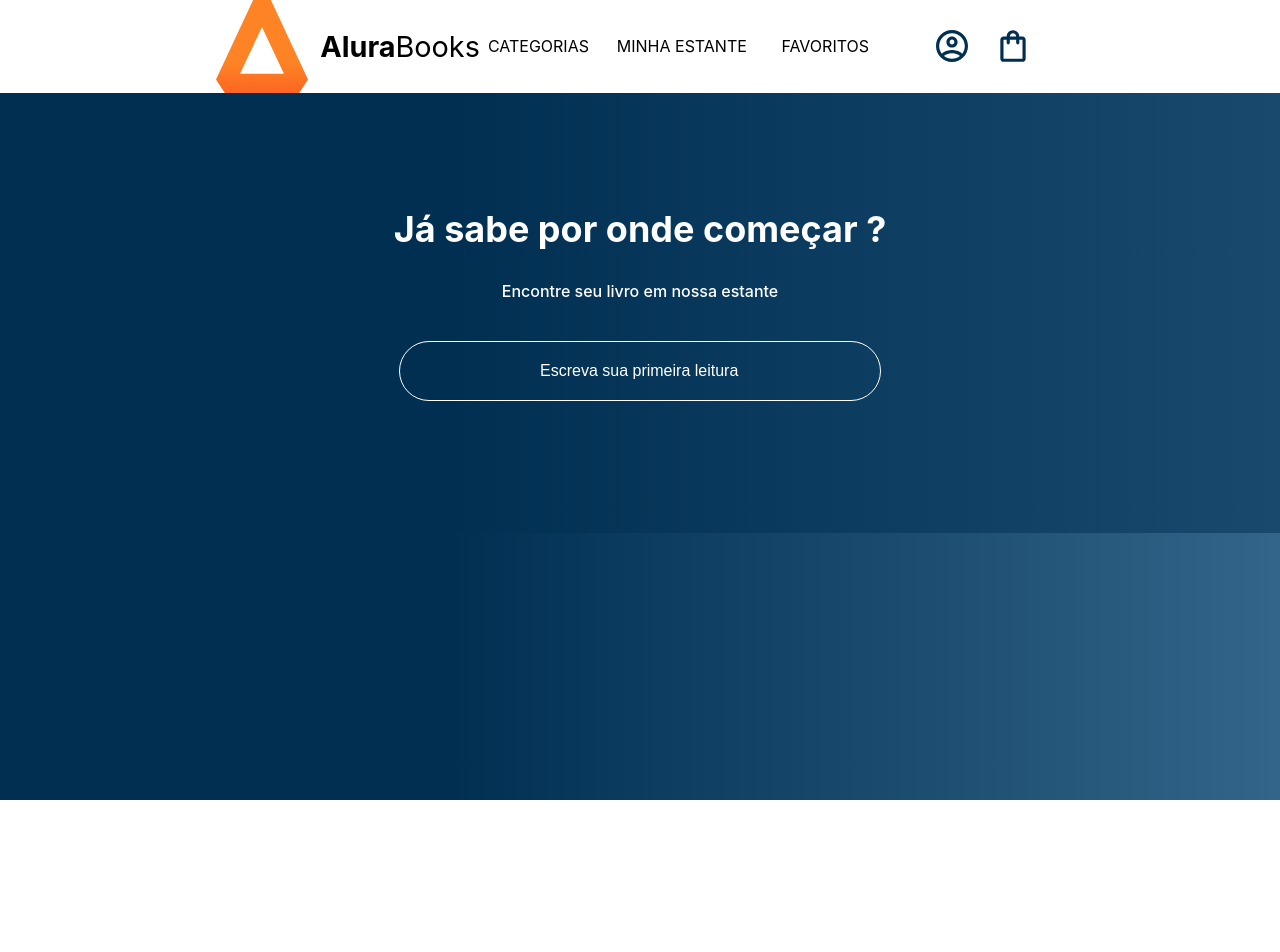
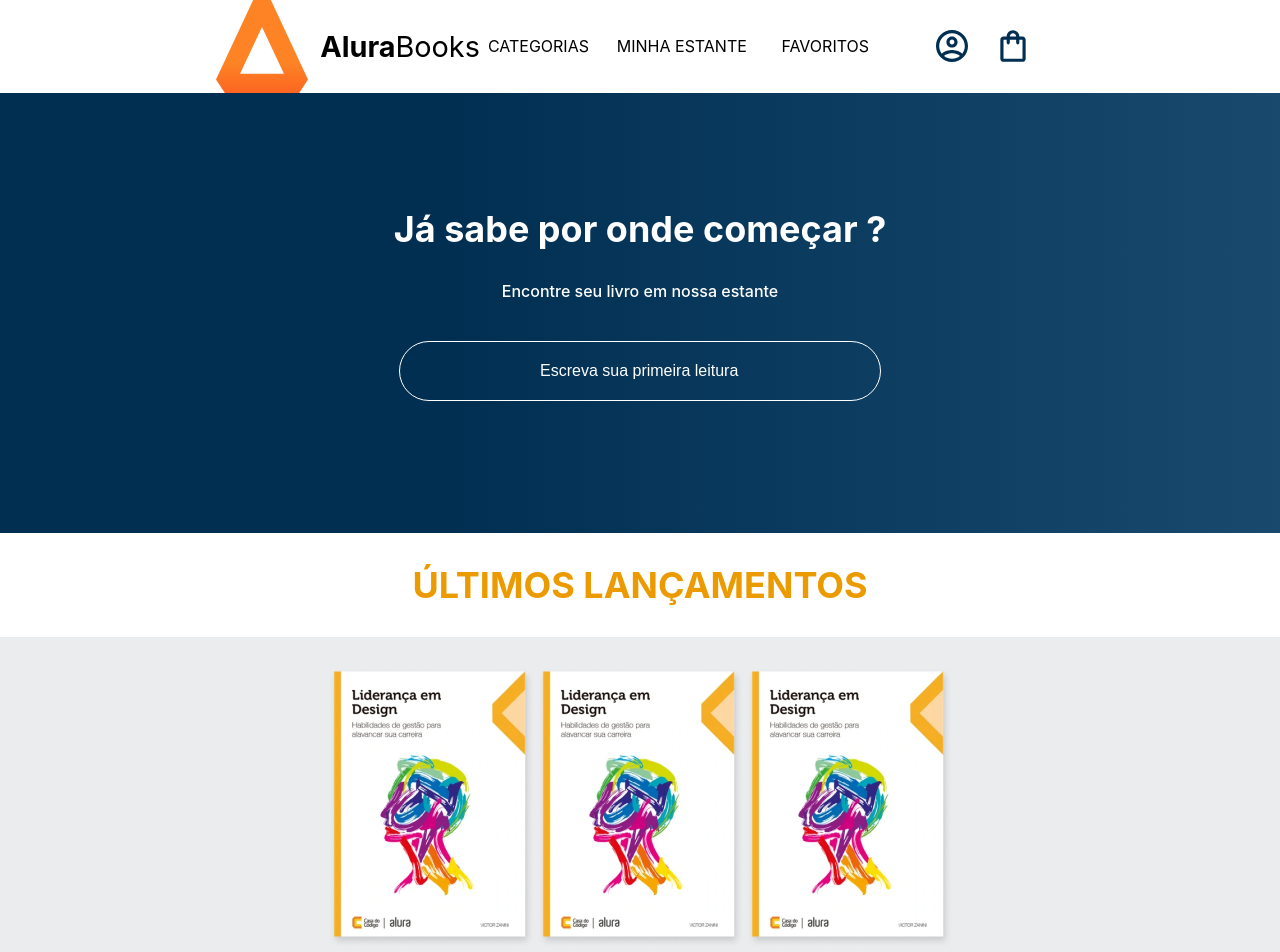
Before and after one commit to thaleseqb/fullStack-proj-react, a React (Create React App) app: page / in a window 1280 px wide. Shown: the top 952 px of the page. Before the commit the page ends 800 px from the top, so only its background shows below. Built offline with nearby package versions, Linux system fonts and the light colour scheme.

Commit message:
style the components using props with styled-components lib

```diff
--- a/src/App.js
+++ b/src/App.js
@@ -1,11 +1,12 @@
 import styled from 'styled-components';
 import Header from './Components/Header';
 import Search from './Components/Search';
+import LastUpdates from './Components/LatestUpdates';
 
 const AppContainer = styled.div`
   width: 100vw;
   height: 100vh;
-  background-image: linear-gradient(90deg, #002F52 35%, #326589);
+  // background-image: linear-gradient(90deg, #002F52 35%, #326589);
 `
 
 function App() {
@@ -16,6 +17,7 @@ function App() {
         type={"text"}
         placeholder={"Escreva sua primeira leitura"}
       />
+      <LastUpdates/>
     </AppContainer>
   );
 }
--- /dev/null
+++ b/src/Components/LatestUpdates/DataLastUpdates.js
@@ -0,0 +1,7 @@
+import book from "../../assets/livro.png"
+
+export const books = [
+    {nome: 'Liderança em Design', src: book, id: 1},
+    {nome: 'Cangaceiro JavaScript', src: book, id: 3},
+    {nome: 'Apache Kafka e Spring Boot', src: book, id: 4}
+]
--- /dev/null
+++ b/src/Components/LatestUpdates/index.jsx
@@ -0,0 +1,43 @@
+import { BigTitle } from "../Title"
+import {books} from "./DataLastUpdates"
+import styled from "styled-components"
+
+const LastUpContainer = styled.section`
+        background-color: #EBECEE;
+    padding-bottom: 20px;
+    display: flex;
+    flex-direction: column;
+`
+
+const DivContainer = styled.div`
+    margin-top: 30px;
+    display: flex;
+    width: 100%;
+    justify-content: center;
+    cursor: pointer;
+`
+
+const LastUpdates = () => {
+    return (
+        <LastUpContainer>
+            <BigTitle
+                color="#EB9B00"
+                sizeFont="36px"
+                alignment="center"
+            >
+                ÚLTIMOS LANÇAMENTOS
+            </BigTitle>
+            <DivContainer>
+                {books.map(book => {
+                    return (
+                        <img src={book.src} alt={`o id é ${book.id}`} />
+                    )
+                })}
+            </DivContainer>
+
+        </LastUpContainer>
+
+    )
+}
+
+export default LastUpdates;
--- /dev/null
+++ b/src/Components/Title/index.jsx
@@ -0,0 +1,11 @@
+import styled from "styled-components";
+
+export const BigTitle = styled.h2`
+    width: 100%;
+    padding: 30px 0;
+    background-color: #FFF;
+    color: ${props => props.color || "#000"};
+    font-size: ${props => props.sizeFont || "18px"};
+    text-align: ${props => props.alignment || "center"};
+    margin: 0;
+`
```
